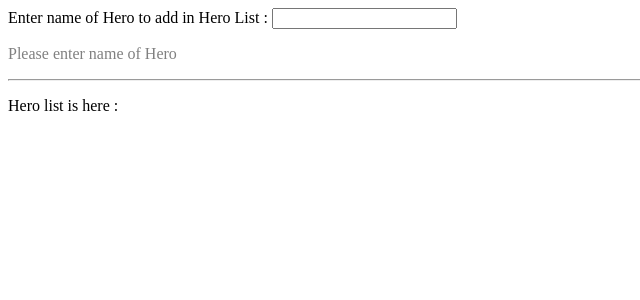
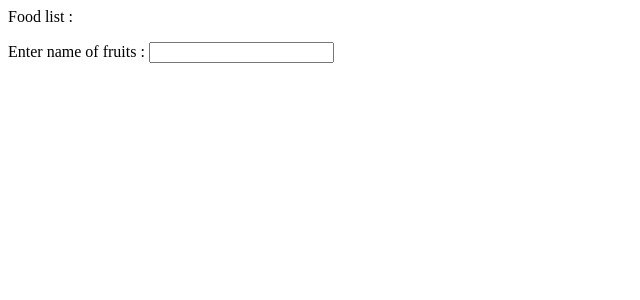
Before and after one commit to rohansolse/AngulerTrial, an Angular app: page / in a window 1280 px wide. Shown: the top 300 px of the page, without its empty margins (0-640 px from the left). Built offline with nearby package versions, Linux system fonts and the light colour scheme.

Commit message:
output decorator done

```diff
--- a/src/app/app.component.html
+++ b/src/app/app.component.html
@@ -9,7 +9,12 @@
 <!-- <app-template-variable></app-template-variable> -->
 <!-- <app-header></app-header> -->
 <!-- <app-profile></app-profile> -->
-<!-- <input type="text" (keyup.enter)="passValue($event)">
-<app-child [name]="data"></app-child> -->
-Enter name of Hero to add in Hero List : <input type="text" name="" id="" (keyup.enter)="addHero($event)" >
-<app-child [list]="heroList" [msg]="isValueAdded"></app-child>
+<!-- <input type="text" (keyup.enter)="passValue($event)"> -->
+<!-- <app-child [name]="data"></app-child> -->
+<!-- Enter name of Hero to add in Hero List : <input type="text" name="" id="" (keyup.enter)="addHero($event)" > -->
+<!-- <app-child [list]="heroList" [msg]="isValueAdded"></app-child> -->
+Food list :
+<ul>
+    <li *ngFor="let food of foodList">{{ food }}</li>
+</ul>
+<app-child (foodEvt)="addFruitInList($event)"></app-child>
--- a/src/app/app.component.ts
+++ b/src/app/app.component.ts
@@ -7,24 +7,31 @@ import { ThrowStmt } from "@angular/compiler";
     styleUrls: ["./app.component.css"],
 })
 export class AppComponent {
-    data : string
-    passValue({target}){
-        let {value} = target
-        console.log(value)
-        this.data = value
-    }
-    heroList : string[] = []
-    isValueAdded : Number = 0
-    addHero(event){
-        let value = event.target.value
-        console.log(value)
-        event.target.value = ''
-        if(this.heroList.indexOf(value) == -1){
-            this.heroList.push(value)
-            this.isValueAdded = 1
-        }
-        else{
-            this.isValueAdded = 2
-        }
+    // data : string = null
+    // passValue({target}){
+    //     let {value} = target
+    //     console.log(value)
+    //     this.data = value
+    // }
+    // heroList : string[] = []
+    // isValueAdded : Number = 0
+    // addHero(event){
+    //     let value = event.target.value
+    //     console.log(value)
+    //     event.target.value = ''
+    //     if(this.heroList.indexOf(value) == -1){
+    //         this.heroList.push(value)
+    //         this.isValueAdded = 1
+    //     }
+    //     else{
+    //         this.isValueAdded = 2
+    //     }
+    // }
+
+    foodList : string[] = []
+    constructor(){}
+    addFruitInList(fruit){
+        console.log("food in the list : ", fruit)
+        this.foodList.push(fruit)
     }
 }
--- a/src/app/child/child.component.html
+++ b/src/app/child/child.component.html
@@ -1,5 +1,5 @@
 <!-- <p>In child we got : {{ name }}</p> -->
-<section [ngSwitch]="msg">
+<!-- <section [ngSwitch]="msg">
     <p *ngSwitchDefault style="color : gray">Please enter name of Hero</p>
     <p *ngSwitchCase="1" style="color : green">hero is added in the list</p>
     <p *ngSwitchCase="2" style="color : red">hero is already present in the list</p>
@@ -8,4 +8,6 @@
 <p>Hero list is here : </p>
 <ul>
     <li *ngFor="let hero of list">{{ hero | titlecase }}</li>
-</ul>
+</ul> -->
+Enter name of fruits :
+<input type="text" name="" id="" (keyup.enter)="addFood($event)">
--- a/src/app/child/child.component.ts
+++ b/src/app/child/child.component.ts
@@ -1,4 +1,4 @@
-import { Component, OnInit, Input } from '@angular/core';
+import { Component, OnInit, Input, Output, EventEmitter } from '@angular/core';
 
 @Component({
     selector: 'app-child',
@@ -6,18 +6,22 @@ import { Component, OnInit, Input } from '@angular/core';
     styleUrls: ['./child.component.css']
 })
 export class ChildComponent implements OnInit {
+    @Output() foodEvt: EventEmitter<string> = new EventEmitter<string>();
 
-    @Input() name: string;
+    // @Input() name: string;
 
-    @Input() list: string[];
+    // @Input() list: string[];
 
-    @Input() msg: Number;
+    // @Input() msg: any;
 
-    constructor() {
+    constructor() {}
 
+    ngOnInit() {}
+
+    addFood(event){
+        console.log(event.target.value, "add in the list")
+        this.foodEvt.emit(event.target.value)
+        event.target.value = ''
     }
 
-    ngOnInit() {
-        console.log("0000 :",this.msg)
-    }
 }
```
